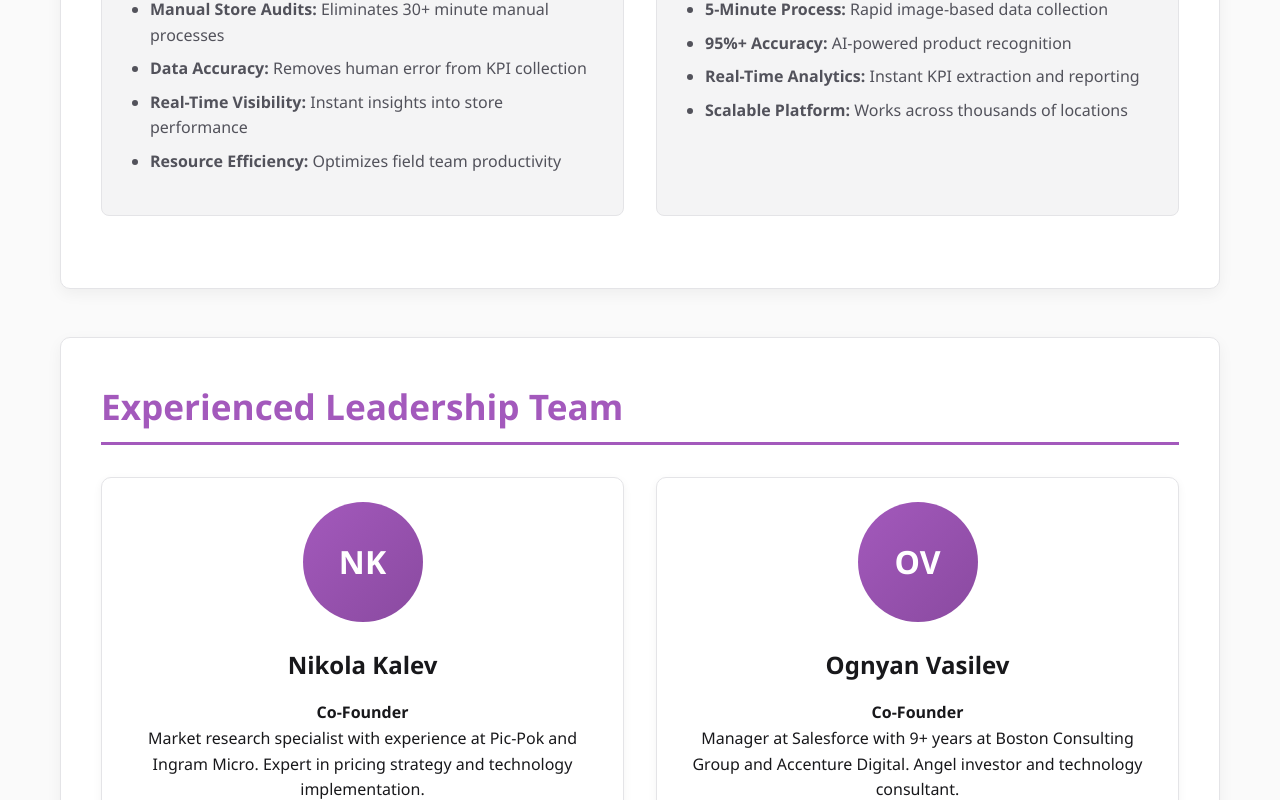
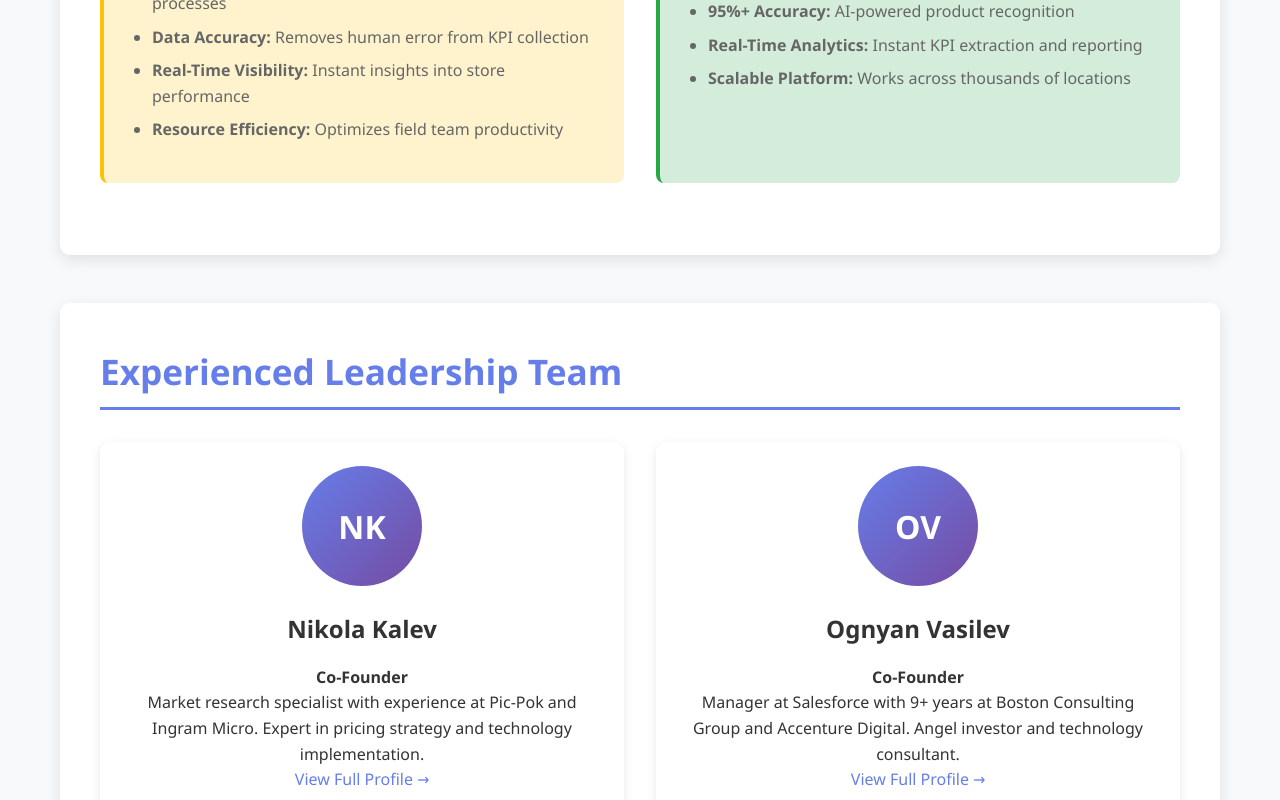
Before and after one commit to lessfoobar/insightshive, a plain HTML site: page index.html in a window 1280 px wide. Shown: the part 1297-2097 px from the top of the page. Drawn offline with Linux system fonts and the light colour scheme.

Commit message:
where the fuck have I introduced this shit from

```diff
--- a/css/main.css
+++ b/css/main.css
@@ -1,68 +1,47 @@
-/* main.css - Refined 2-3 color palette with mobile optimization */
+/* main.css - Mobile-optimized styles with hamburger menu and dark mode */
 
 :root {
-    /* Primary brand color */
-    --primary-main: #a359bc;
-    --primary-light: #c084d1;
-    --primary-dark: #8a4aa0;
-
-    /* Neutral colors */
-    --neutral-50: #fafafa;
-    --neutral-100: #f4f4f5;
-    --neutral-200: #e4e4e7;
-    --neutral-300: #d4d4d8;
-    --neutral-400: #a1a1aa;
-    --neutral-500: #71717a;
-    --neutral-600: #52525b;
-    --neutral-700: #3f3f46;
-    --neutral-800: #27272a;
-    --neutral-900: #18181b;
-
     /* Light mode colors */
-    --bg-primary: var(--neutral-50);
+    --bg-primary: #f8f9fa;
     --bg-secondary: #ffffff;
-    --bg-card: #ffffff;
-    --text-primary: var(--neutral-900);
-    --text-secondary: var(--neutral-600);
-    --accent-primary: var(--primary-main);
-    --accent-secondary: var(--primary-dark);
-    --border-color: var(--neutral-200);
-    --shadow-light: rgba(0,0,0,0.05);
-    --shadow-medium: rgba(0,0,0,0.1);
+    --bg-card: #f8f9fa;
+    --text-primary: #333333;
+    --text-secondary: #666666;
+    --accent-primary: #667eea;
+    --accent-secondary: #764ba2;
+    --border-color: rgba(0,0,0,0.1);
+    --shadow-light: rgba(0,0,0,0.1);
+    --shadow-medium: rgba(0,0,0,0.15);
     --nav-bg: #ffffff;
-    --footer-bg: var(--neutral-900);
+    --footer-bg: #333333;
     --footer-text: #ffffff;
-
-    /* Simplified backgrounds */
-    --highlight-bg: linear-gradient(135deg, var(--primary-main) 0%, var(--primary-dark) 100%);
-    --success-bg: var(--neutral-100);
-    --success-border: var(--primary-main);
-    --info-bg: var(--neutral-100);
-    --info-border: var(--primary-light);
+    --highlight-bg: linear-gradient(135deg, #f093fb 0%, #f5576c 100%);
+    --problem-bg: #fff3cd;
+    --problem-border: #ffc107;
+    --solution-bg: #d4edda;
+    --solution-border: #28a745;
 }
 
 [data-theme="dark"] {
     /* Dark mode colors */
-    --bg-primary: var(--neutral-900);
-    --bg-secondary: var(--neutral-800);
-    --bg-card: var(--neutral-700);
-    --text-primary: var(--neutral-50);
-    --text-secondary: var(--neutral-300);
-    --accent-primary: var(--primary-light);
-    --accent-secondary: var(--primary-main);
-    --border-color: var(--neutral-600);
-    --shadow-light: rgba(0,0,0,0.2);
-    --shadow-medium: rgba(0,0,0,0.3);
-    --nav-bg: var(--neutral-800);
-    --footer-bg: var(--neutral-900);
-    --footer-text: var(--neutral-50);
-
-    /* Dark mode backgrounds */
-    --highlight-bg: linear-gradient(135deg, var(--primary-main) 0%, var(--primary-dark) 100%);
-    --success-bg: rgba(163, 89, 188, 0.1);
-    --success-border: var(--primary-light);
-    --info-bg: rgba(163, 89, 188, 0.05);
-    --info-border: var(--primary-main);
+    --bg-primary: #1a1a1a;
+    --bg-secondary: #2d2d2d;
+    --bg-card: #3a3a3a;
+    --text-primary: #ffffff;
+    --text-secondary: #cccccc;
+    --accent-primary: #7b8ff4;
+    --accent-secondary: #8a5fb8;
+    --border-color: rgba(255,255,255,0.2);
+    --shadow-light: rgba(0,0,0,0.3);
+    --shadow-medium: rgba(0,0,0,0.4);
+    --nav-bg: #2d2d2d;
+    --footer-bg: #1a1a1a;
+    --footer-text: #ffffff;
+    --highlight-bg: linear-gradient(135deg, #6a4c93 0%, #3a1a5c 100%);
+    --problem-bg: #4a3c1a;
+    --problem-border: #ffc107;
+    --solution-bg: #1a3d2e;
+    --solution-border: #28a745;
 }
 
 * {
@@ -109,12 +88,11 @@ body {
 .theme-toggle:hover {
     transform: scale(1.1);
     box-shadow: 0 6px 20px var(--shadow-medium);
-    background: var(--accent-secondary);
 }
 
 /* Header */
 header {
-    background: var(--highlight-bg);
+    background: linear-gradient(135deg, var(--accent-primary) 0%, var(--accent-secondary) 100%);
     color: white;
     padding: 2rem 0;
     text-align: center;
@@ -233,8 +211,7 @@ main {
     padding: 2.5rem;
     border-radius: 10px;
     box-shadow: 0 5px 15px var(--shadow-light);
-    border: 1px solid var(--border-color);
-    transition: background-color 0.3s ease, box-shadow 0.3s ease, border-color 0.3s ease;
+    transition: background-color 0.3s ease, box-shadow 0.3s ease;
 }
 
 .section h2 {
@@ -297,13 +274,7 @@ main {
     border-radius: 8px;
     border-left: 4px solid var(--accent-primary);
     box-shadow: 0 2px 8px var(--shadow-light);
-    border: 1px solid var(--border-color);
-    transition: all 0.3s ease;
-}
-
-.card:hover {
-    transform: translateY(-2px);
-    box-shadow: 0 4px 15px var(--shadow-medium);
+    transition: background-color 0.3s ease, box-shadow 0.3s ease;
 }
 
 .card h4 {
@@ -322,44 +293,20 @@ li {
     color: var(--text-secondary);
 }
 
-/* Simplified content boxes */
-.content-box {
-    background: var(--success-bg);
+.problem-list {
+    background: var(--problem-bg);
     padding: 1.5rem;
     border-radius: 8px;
-    border-left: 4px solid var(--success-border);
-    border: 1px solid var(--border-color);
-    margin: 1.5rem 0;
-    transition: all 0.3s ease;
-}
-
-.info-box {
-    background: var(--info-bg);
-    padding: 1.5rem;
-    border-radius: 8px;
-    border-left: 4px solid var(--info-border);
-    border: 1px solid var(--border-color);
-    margin: 1.5rem 0;
-    transition: all 0.3s ease;
-}
-
-/* Legacy support - map old classes to new ones */
-.problem-list {
-    background: var(--info-bg);
-    padding: 1.5rem;
-    border-radius: 8px;
-    border-left: 4px solid var(--info-border);
-    border: 1px solid var(--border-color);
-    transition: all 0.3s ease;
+    border-left: 4px solid var(--problem-border);
+    transition: background-color 0.3s ease;
 }
 
 .solution-list {
-    background: var(--success-bg);
+    background: var(--solution-bg);
     padding: 1.5rem;
     border-radius: 8px;
-    border-left: 4px solid var(--success-border);
-    border: 1px solid var(--border-color);
-    transition: all 0.3s ease;
+    border-left: 4px solid var(--solution-border);
+    transition: background-color 0.3s ease;
 }
 
 /* Team Section */
@@ -375,16 +322,15 @@ li {
     padding: 1.5rem;
     border-radius: 10px;
     box-shadow: 0 3px 10px var(--shadow-light);
-    border: 1px solid var(--border-color);
     text-align: center;
-    transition: all 0.3s ease;
+    transition: background-color 0.3s ease, box-shadow 0.3s ease;
 }
 
 .team-photo {
     width: 120px;
     height: 120px;
     border-radius: 50%;
-    background: var(--highlight-bg);
+    background: linear-gradient(135deg, var(--accent-primary) 0%, var(--accent-secondary) 100%);
     margin: 0 auto 1rem auto;
     display: flex;
     align-items: center;
@@ -396,7 +342,7 @@ li {
 
 /* Status Badges */
 .status-badge {
-    background: var(--accent-primary);
+    background: #28a745;
     color: white;
     padding: 0.3rem 0.8rem;
     border-radius: 15px;
@@ -405,12 +351,12 @@ li {
 }
 
 .beta-badge {
-    background: var(--primary-light);
-    color: white;
+    background: #ffc107;
+    color: #333;
 }
 
 .mvp-badge {
-    background: var(--accent-primary);
+    background: #28a745;
     color: white;
 }
 
@@ -427,7 +373,7 @@ li {
 
 /* Call to Action */
 .cta-section {
-    background: var(--highlight-bg);
+    background: linear-gradient(135deg, var(--accent-primary) 0%, var(--accent-secondary) 100%);
     color: white;
     text-align: center;
     padding: 3rem 2rem;
@@ -439,21 +385,18 @@ li {
     background: white;
     color: var(--accent-primary);
     padding: 1rem 2rem;
-    border: 2px solid white;
+    border: none;
     border-radius: 5px;
     font-size: 1.1rem;
     font-weight: bold;
     cursor: pointer;
     margin: 1rem 0.5rem;
-    transition: all 0.3s ease;
+    transition: transform 0.3s ease;
     text-decoration: none;
     display: inline-block;
 }
 
 .cta-button:hover {
-    background: transparent;
-    color: white;
-    border-color: white;
     transform: translateY(-2px);
 }
 
@@ -473,7 +416,6 @@ footer a {
 }
 
 footer a:hover {
-    color: var(--primary-light);
     text-decoration: underline;
 }
 
@@ -484,6 +426,14 @@ footer a:hover {
 
 [data-theme="dark"] .menu-toggle span {
     background: var(--text-primary);
+}
+
+[data-theme="dark"] .problem-list {
+    color: #ffc107;
+}
+
+[data-theme="dark"] .solution-list {
+    color: #28a745;
 }
 
 [data-theme="dark"] li {
@@ -609,8 +559,6 @@ footer a:hover {
         margin: 1rem 0;
     }
 
-    .content-box,
-    .info-box,
     .problem-list,
     .solution-list {
         padding: 1.2rem;
```
